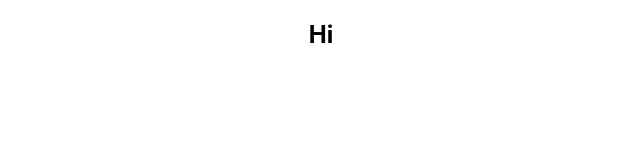
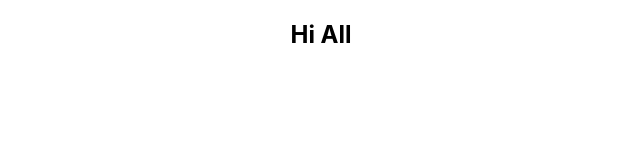
Before and after one commit to kumarlava0007/capstone-project, a React (Create React App) app: page / in a window 1280 px wide. Shown: the top 160 px of the page, without its empty margins (319-959 px from the left). Built offline with nearby package versions, Linux system fonts and the light colour scheme.

Commit message:
lava change

```diff
--- a/src/App.js
+++ b/src/App.js
@@ -4,7 +4,7 @@ import './App.css';
 function App() {
   return (
     <div className="App">
-       <h2>Hi</h2>
+       <h2>Hi All</h2>
     </div>
   );
 }
```
